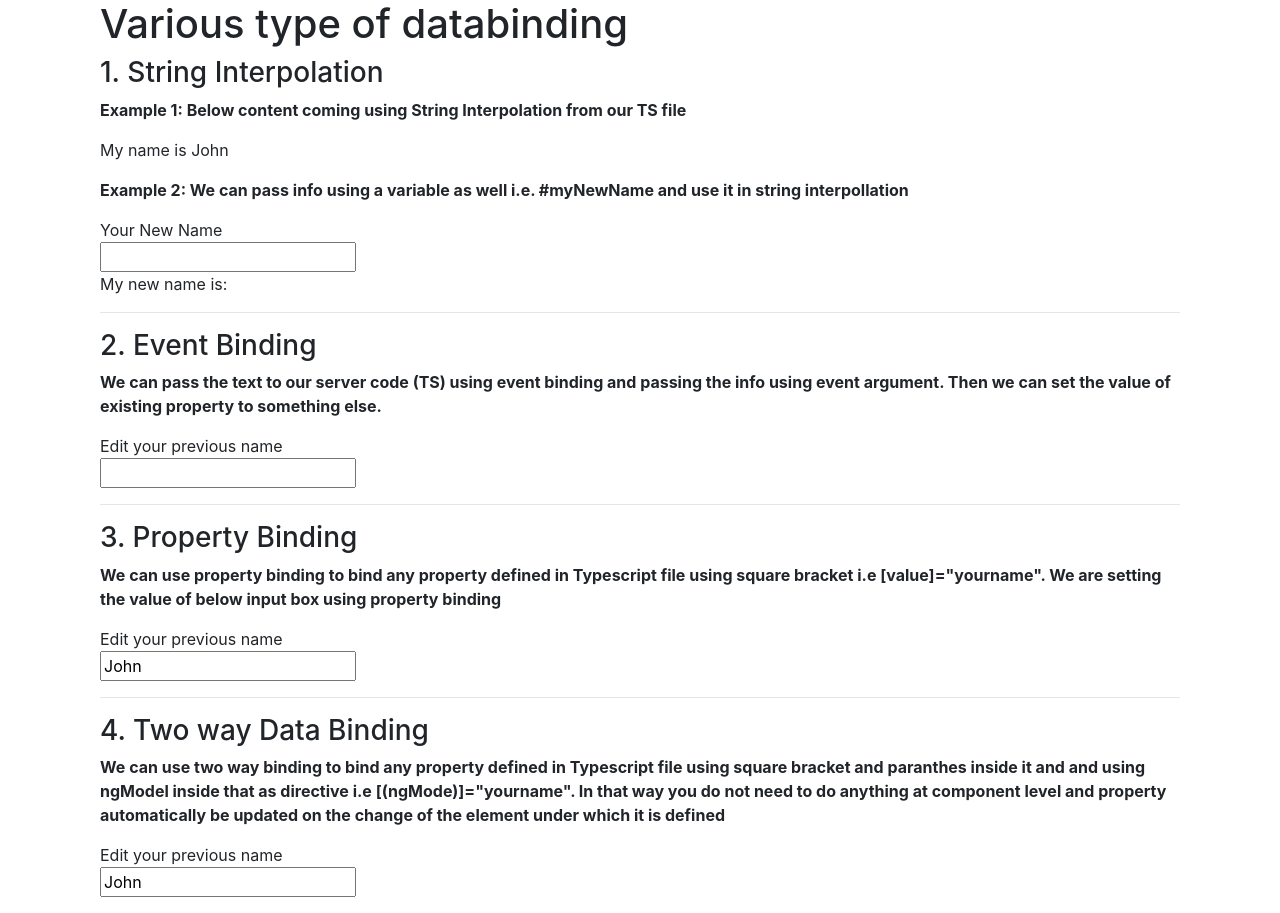
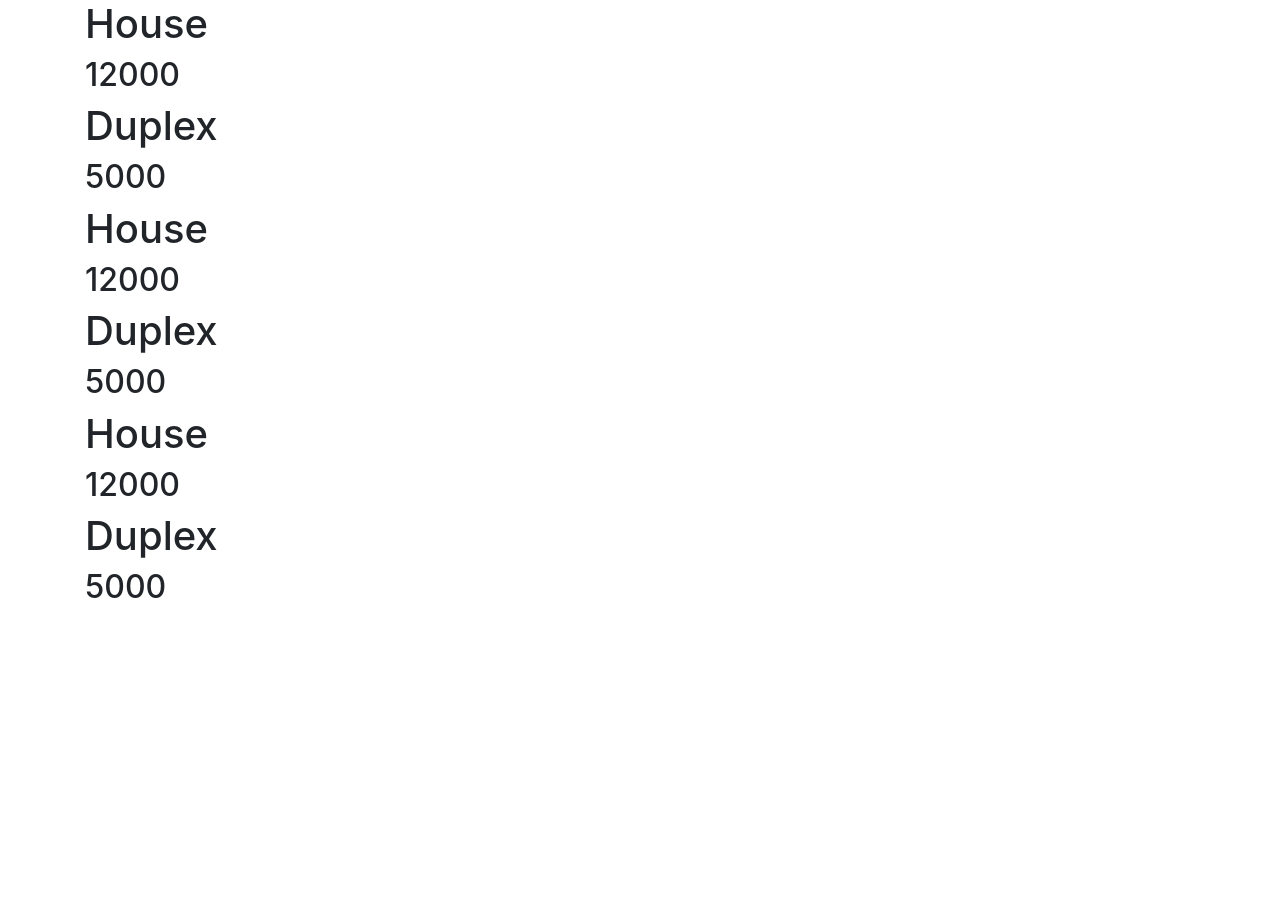
Before and after one commit to webtrainer-in/housing, an Angular app in the folder Housing-SPA/: page / in a window 1280 px wide. After the commit the page ends 800 px from the top, so only its background shows below. Built offline with nearby package versions, Linux system fonts and the light colour scheme.

Commit message:
Add Property Card and ngFor to list properties

```diff
--- a/Housing-SPA/src/app/app.component.html
+++ b/Housing-SPA/src/app/app.component.html
@@ -1,3 +1,3 @@
 <div class="container">
-  <app-binding></app-binding>
+    <app-property-card></app-property-card>
 </div>
--- a/Housing-SPA/src/app/app.module.ts
+++ b/Housing-SPA/src/app/app.module.ts
@@ -4,11 +4,13 @@ import {FormsModule} from '@angular/forms'
 
 import { AppComponent } from './app.component';
 import { BindingComponent } from './binding/binding.component';
+import { PropertyCardComponent } from './property-card/property-card.component';
 
 @NgModule({
   declarations: [
     AppComponent,
-    BindingComponent
+    BindingComponent,
+    PropertyCardComponent
   ],
   imports: [
     BrowserModule, FormsModule
--- /dev/null
+++ b/Housing-SPA/src/app/property-card/property-card.component.html
@@ -0,0 +1,4 @@
+<div *ngFor="let property of Properties2">
+    <h1>{{property.Type}}</h1>
+    <h2>{{property.Price}}</h2>
+</div>
--- /dev/null
+++ b/Housing-SPA/src/app/property-card/property-card.component.ts
@@ -0,0 +1,53 @@
+import { Component, OnInit } from '@angular/core';
+
+@Component({
+  selector: 'app-property-card',
+  templateUrl: './property-card.component.html',
+  styleUrls: ['./property-card.component.css']
+})
+export class PropertyCardComponent implements OnInit {
+
+  Properties: string[] = ['Duplex', 'Appartment', 'House'];
+
+  Properties2: Array<any>=[
+    {
+      "id":1,
+      "Type":"House",
+      "Price":12000
+    },
+
+    {
+      "id":2,
+      "Type":"Duplex",
+      "Price":5000
+    },
+    {
+      "id":1,
+      "Type":"House",
+      "Price":12000
+    },
+
+    {
+      "id":2,
+      "Type":"Duplex",
+      "Price":5000
+    },
+    {
+      "id":1,
+      "Type":"House",
+      "Price":12000
+    },
+
+    {
+      "id":2,
+      "Type":"Duplex",
+      "Price":5000
+    }
+  ];
+
+  constructor() { }
+
+  ngOnInit() {
+  }
+
+}
```
Also changed, not shown: Housing-SPA/src/app/property-card/property-card.component.css (added), 1 other file (tests, documents, lock files or other folders).
